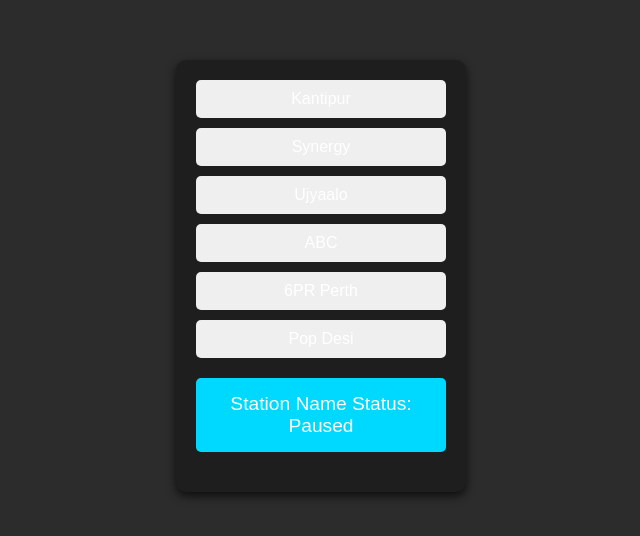
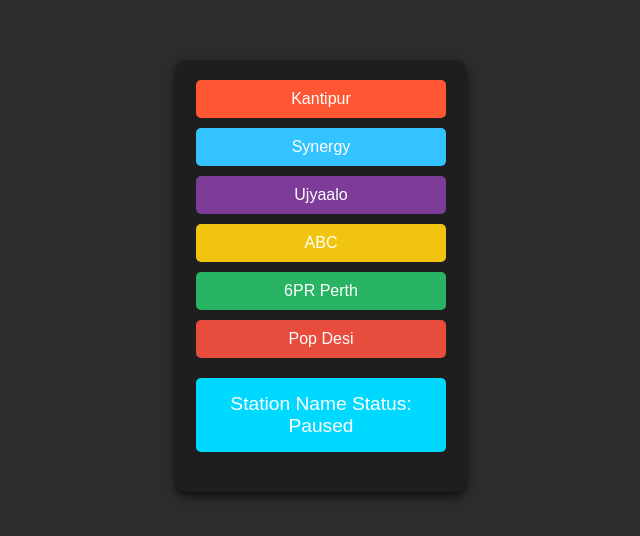
Before and after one commit to citenaresh/raj_dio, a plain HTML site: page index.html in a window 1280 px wide. Shown: the part 124-660 px from the top of the page, without its empty margins (319-959 px from the left). Drawn offline with Linux system fonts and the light colour scheme.

Commit message:
Update index.html
Different color for different station

```diff
--- a/index.html
+++ b/index.html
@@ -49,6 +49,13 @@
             cursor: pointer;
             transition: transform 0.2s, background-color 0.3s;
         }
+
+        #btn-kantipur { background-color: #FF5733; }
+        #btn-synergy { background-color: #33C3FF; }
+        #btn-ujyaalo { background-color: #7D3C98; }
+        #btn-abc { background-color: #F1C40F; }
+        #btn-sixpr { background-color: #28B463; }
+        #btn-popdesi { background-color: #E74C3C; }
 
         button:hover {
             transform: scale(1.05);
```
